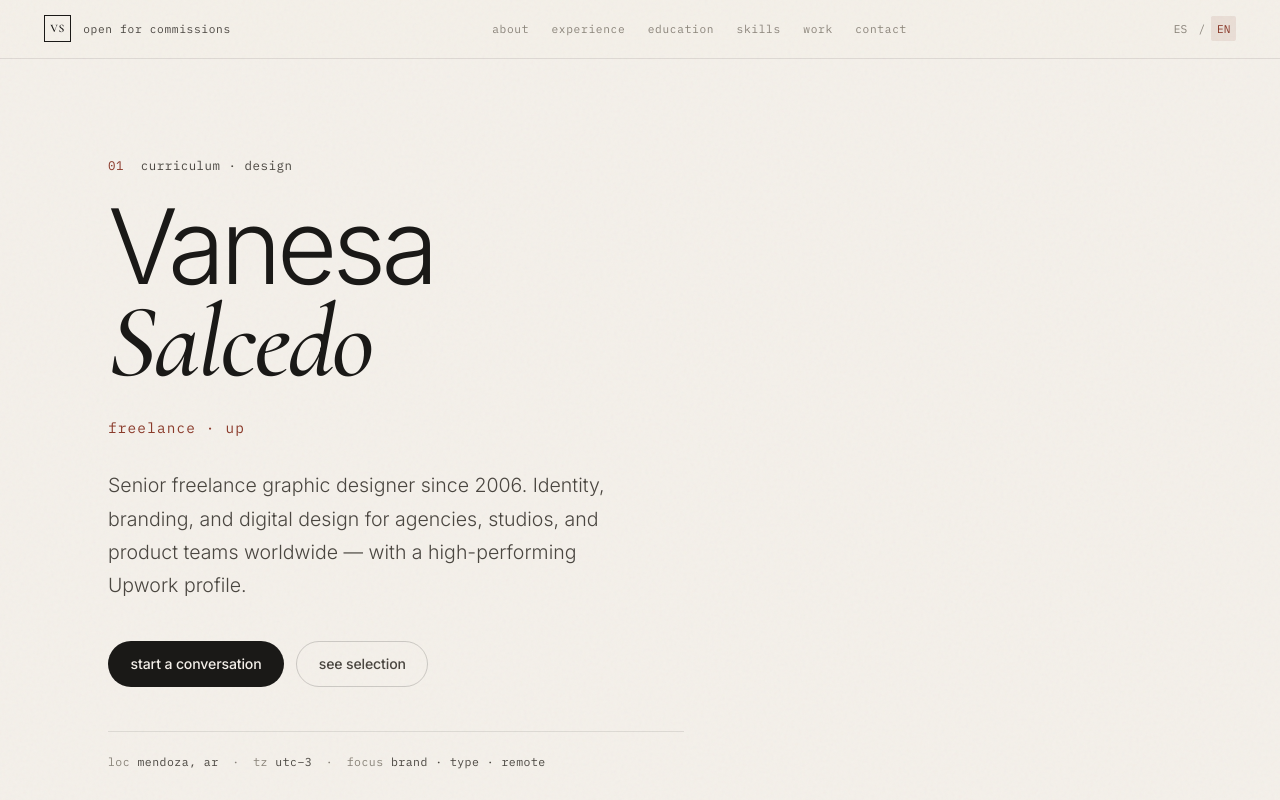
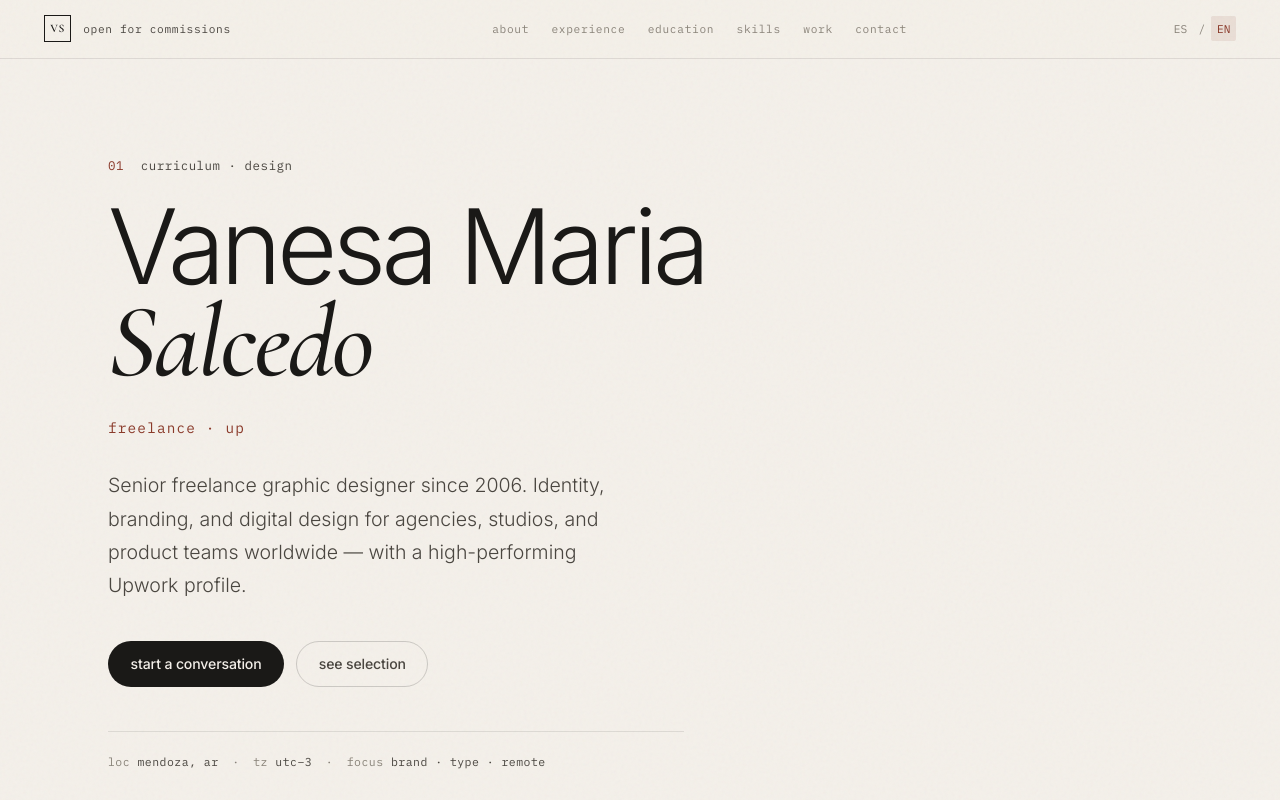
Before and after one commit to monarch-one/s-design, a plain HTML site: page index.html in a window 1280 px wide. Shown: the top 800 px of the page. Drawn offline with nearby package versions, Linux system fonts and the light colour scheme.

Commit message:
fix: full name Vanesa Maria Salcedo

```diff
--- a/index.html
+++ b/index.html
@@ -3,10 +3,10 @@
 <head>
   <meta charset="UTF-8" />
   <meta name="viewport" content="width=device-width, initial-scale=1.0" />
-  <meta name="description" content="Curriculum vitae — Vanesa Salcedo. Diseño de alto nivel, tipografía, identidad." />
+  <meta name="description" content="Curriculum vitae — Vanesa Maria Salcedo. Diseño de alto nivel, tipografía, identidad." />
   <meta name="theme-color" content="#f4f0ea" />
   <meta name="robots" content="noindex, nofollow" />
-  <title>CV · Vanesa Salcedo</title>
+  <title>CV · Vanesa Maria Salcedo</title>
   <link rel="preconnect" href="https://fonts.googleapis.com" />
   <link rel="preconnect" href="https://fonts.gstatic.com" crossorigin />
   <link href="https://fonts.googleapis.com/css2?family=Cormorant+Garamond:ital,wght@0,400;0,500;0,600;1,400;1,500&family=IBM+Plex+Mono:wght@400;500&family=Inter:wght@300;400;500;600&display=swap" rel="stylesheet" />
@@ -44,7 +44,7 @@
         <span data-i18n="hero.eyebrow">curriculum · diseño</span>
       </p>
       <h1 class="hero__name">
-        <span class="hero__name-line" id="name-line-1">Vanesa</span>
+        <span class="hero__name-line" id="name-line-1">Vanesa Maria</span>
         <span class="hero__name-line hero__name-line--serif" id="name-line-2">Salcedo</span>
       </h1>
       <p class="hero__role">
--- a/js/app.js
+++ b/js/app.js
@@ -1,11 +1,11 @@
 /**
- * s.design — Vanesa Salcedo CV
+ * s.design — Vanesa Maria Salcedo CV
  * Edit CONTENT + I18N to personalize.
  */
 
 const CONTENT = {
-  name: "Vanesa Salcedo",
-  nameLines: ["Vanesa", "Salcedo"],
+  name: "Vanesa Maria Salcedo",
+  nameLines: ["Vanesa Maria", "Salcedo"],
   /**
    * Email ofuscado (base64). No texto plano en el repo.
    * u = btoa(local) · d = btoa(domain)
```
Also changed, not shown: 1 other file.
